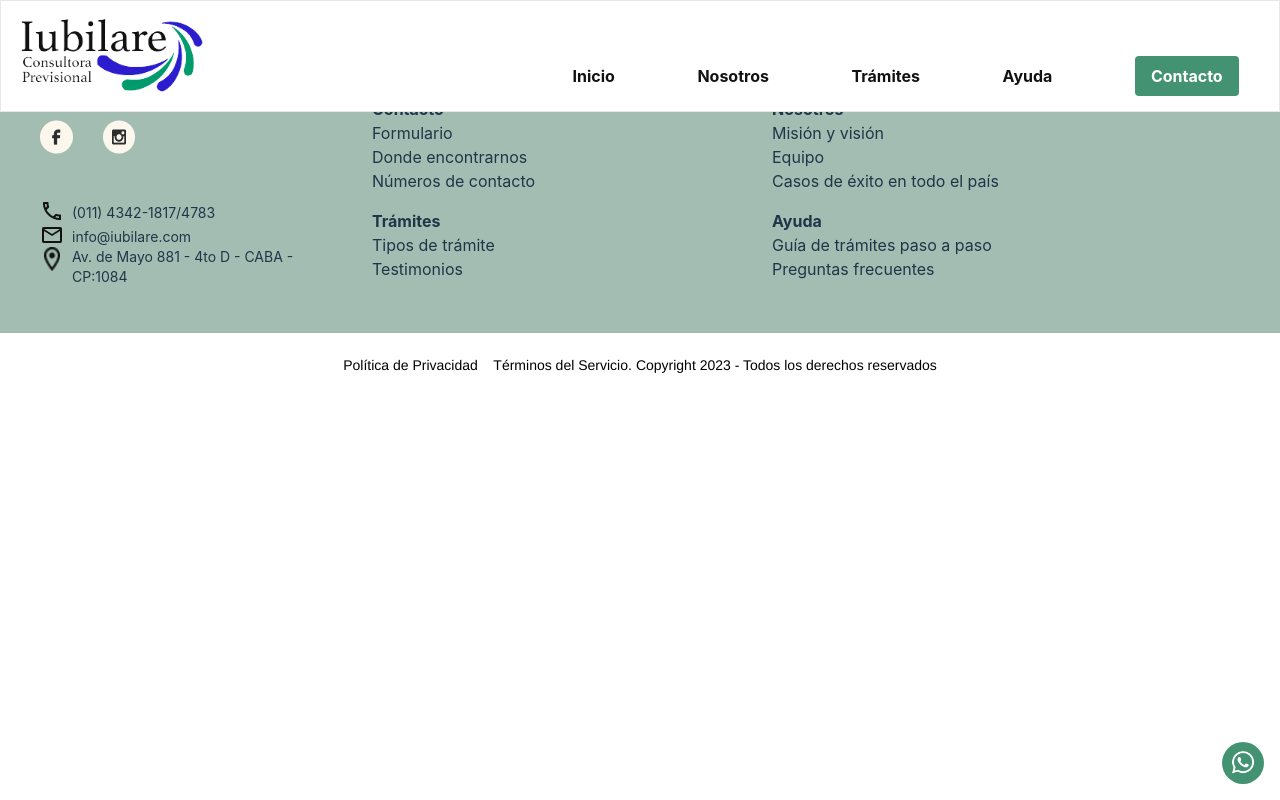
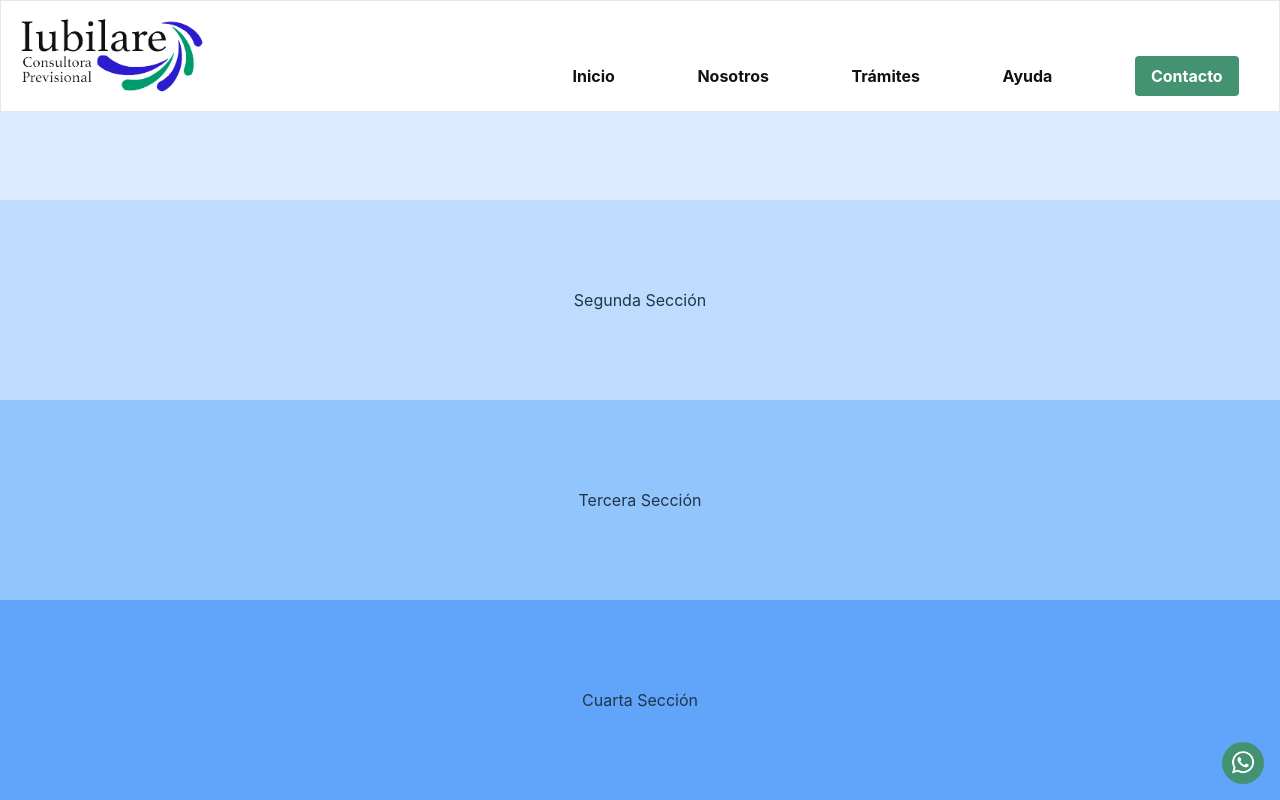
Before and after one commit to FooTalent/iubilare, a React (Vite) app: page /tramites in a window 1280 px wide. Shown: the top 800 px of the page. Built offline with nearby package versions, Linux system fonts and the light colour scheme.

Commit message:
divisiones_tramites

```diff
--- a/src/views/Tramites.tsx
+++ b/src/views/Tramites.tsx
@@ -5,8 +5,28 @@ export default function Tramites (){
 
 
     return (
-        <>
-        </>
-    )
+        <div className="flex flex-col h-screen">
+            {/* Primera Sección */}
+            <div className="flex-1 flex justify-center items-center bg-blue-100">
+                <p>Primera Sección</p>
+            </div>
+
+            {/* Segunda Sección */}
+            <div className="flex-1 flex justify-center items-center bg-blue-200">
+                <p>Segunda Sección</p>
+            </div>
+
+            {/* Tercera Sección */}
+            <div className="flex-1 flex justify-center items-center bg-blue-300">
+                <p>Tercera Sección</p>
+            </div>
+
+            {/* Cuarta Sección */}
+            <div className="flex-1 flex justify-center items-center bg-blue-400">
+                <p>Cuarta Sección</p>
+            </div>
+        </div>
+    );
+
 
 }
```
